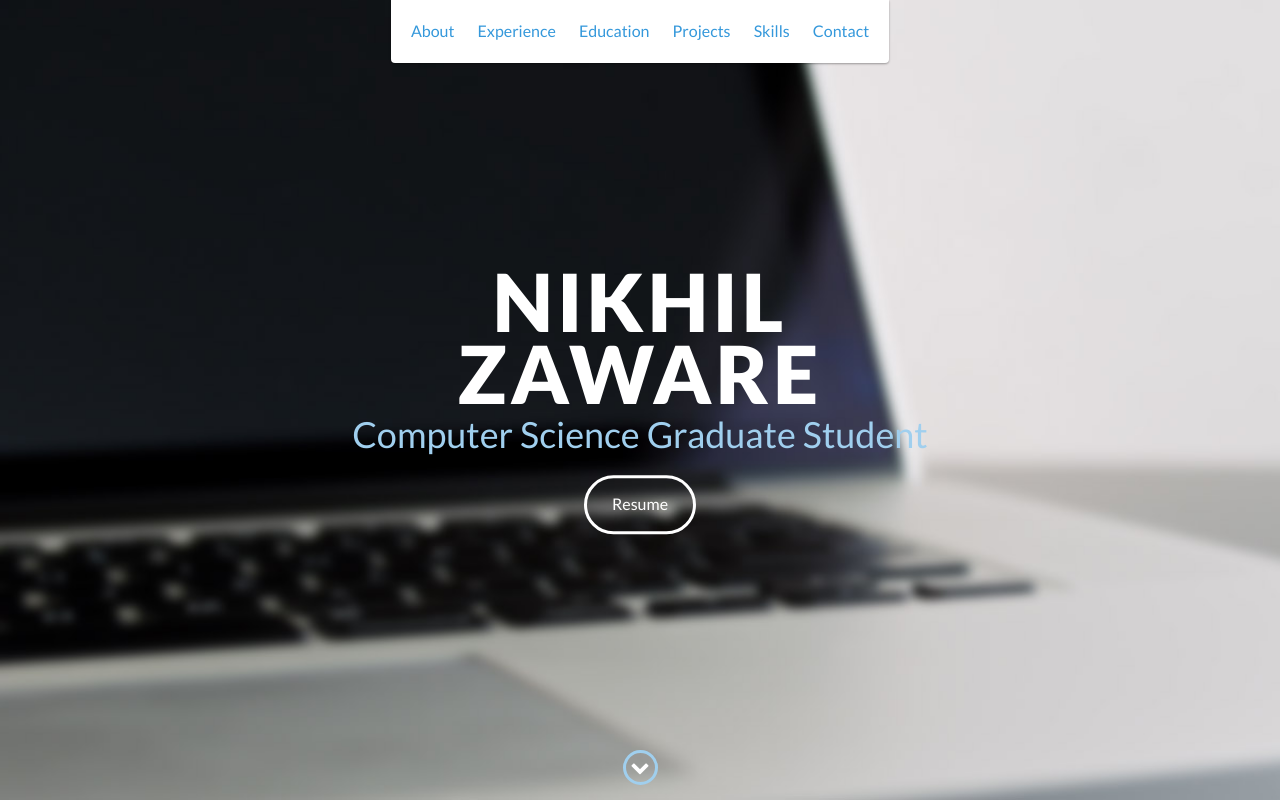
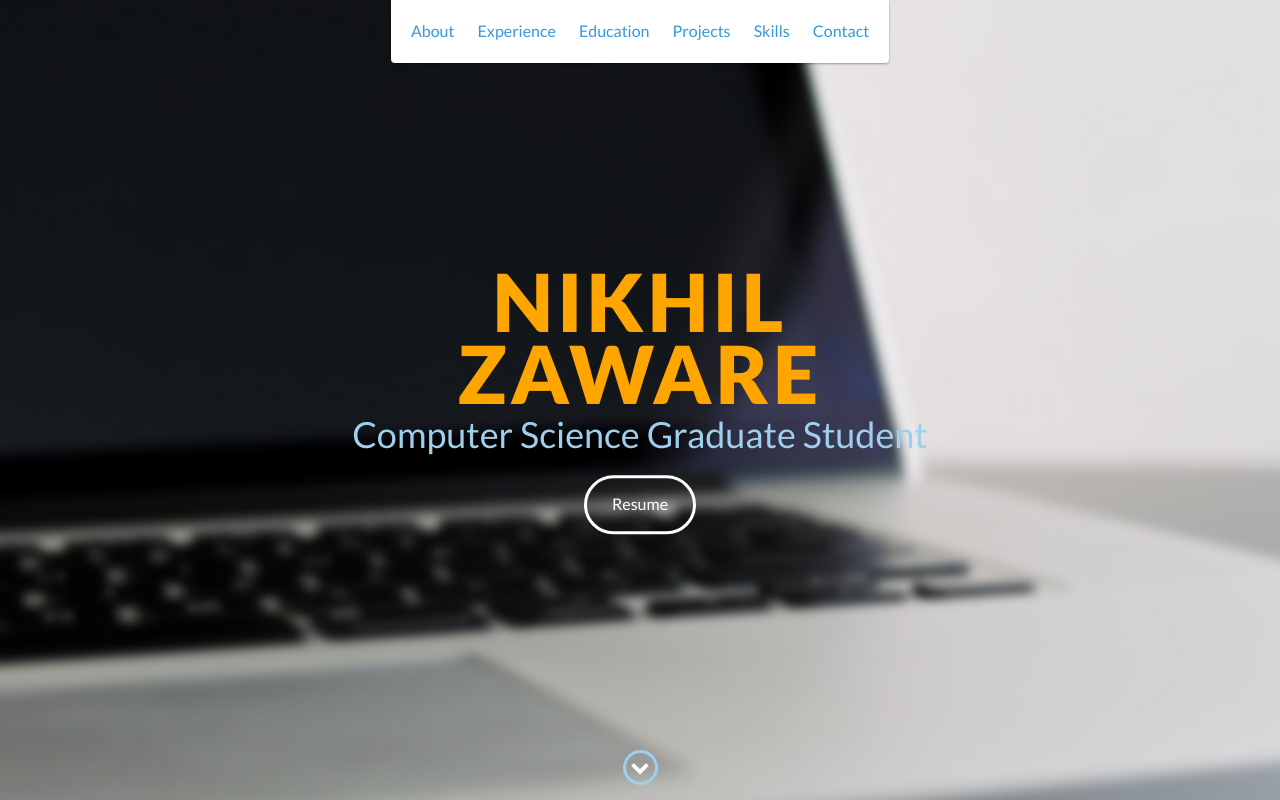
Before and after one commit to nikhil-zaware/nikhil-zaware.github.io, a plain HTML site: page index.html in a window 1280 px wide. Shown: the top 800 px of the page. Drawn offline with nearby package versions, Linux system fonts and the light colour scheme; files that its build step writes are made by us from their sources.

Commit message:
Update scss/styles.scss

```diff
--- a/scss/styles.scss
+++ b/scss/styles.scss
@@ -357,7 +357,7 @@ footer {
     }
 
     h1 {
-        color: #fff;
+        color: orange;
         font-weight: 900;
         font-size: 5em;
         text-transform: uppercase;
```
